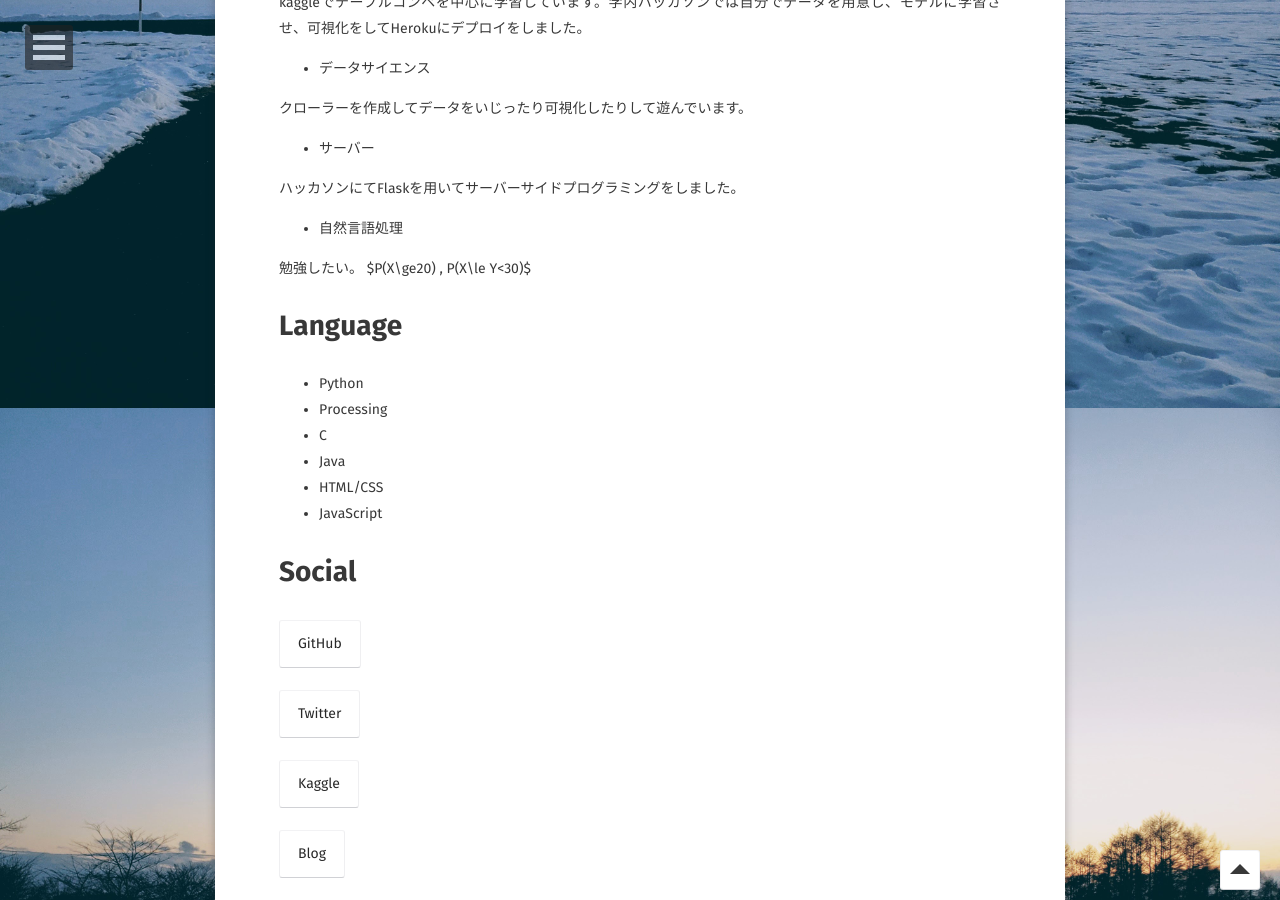
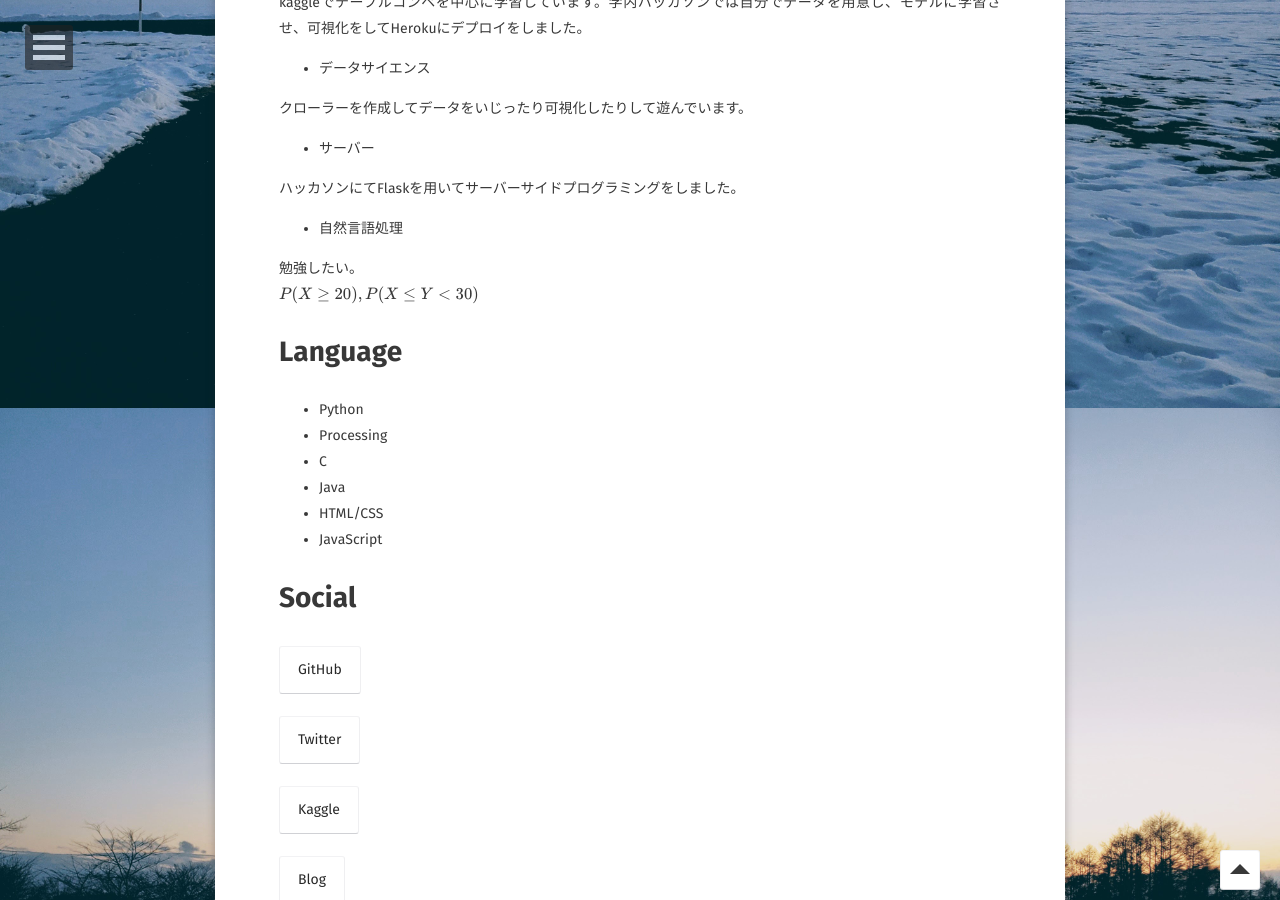
Before and after one commit to marbou090/marbou090.github.io, a Jekyll site: the page built from about/index.md, in a window 1280 px wide and 900 px high, scrolled down 552 px. Built offline with Jekyll 4.4.1, drawn with Linux system fonts in a browser that asks for light colours; some web fonts are replaced; formulas are drawn with MathJax 3.

```diff
--- a/about/index.md
+++ b/about/index.md
@@ -26,7 +26,7 @@ kaggleでテーブルコンペを中心に学習しています。学内ハッ
 + 自然言語処理
 
 勉強したい。
-$P(X\ge20) , P(X\le Y<30)$
+$$P(X\ge20) , P(X\le Y<30)$$
 
 # Language
 + Python
```
